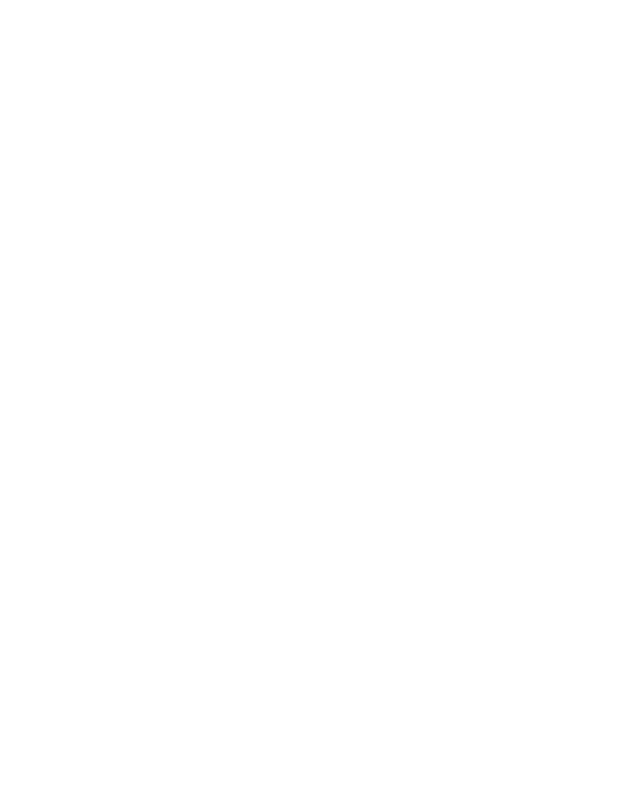
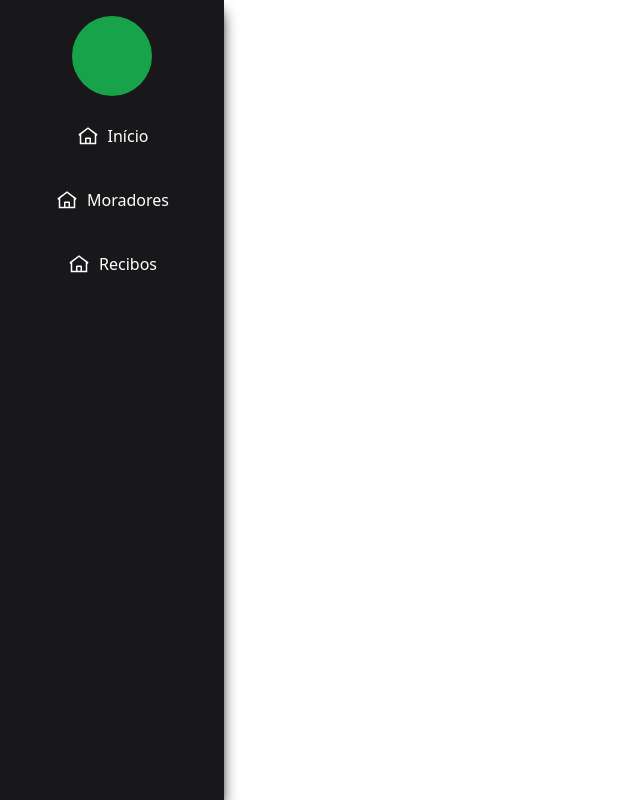
Before and after one commit to DiegoDev1312/dashboard-access, a website: page src/index.html in a window 1280 px wide. Shown: the whole page, without its empty margins (0-640 px from the left). Drawn offline with Linux system fonts and the light colour scheme.

Commit message:
chore: adição do menu principal de navegação

```diff
--- a/src/index.html
+++ b/src/index.html
@@ -7,6 +7,31 @@
     <link href="/dist/output.css" rel="stylesheet">
 </head>
 <body>
-
+    <nav>
+        <div class="menu-area">
+            <div class="bg-green-600 h-20 w-20 rounded-full">
+            </div>
+            <menu class="w-full">
+                <li class="menu-option">
+                    <a class="flex items-center justify-center" href="home">
+                        <img src="/src/images/icons/homeIcon.svg" class="h-6 w-6 mr-2" />
+                        Início
+                    </a>
+                </li>
+                <li class="menu-option">
+                    <a class="flex items-center justify-center" href="home">
+                        <img src="/src/images/icons/homeIcon.svg" class="h-6 w-6 mr-2" />
+                        Moradores
+                    </a>
+                </li>
+                <li class="menu-option">
+                    <a class="flex items-center justify-center" href="home">
+                        <img src="/src/images/icons/homeIcon.svg" class="h-6 w-6 mr-2" />
+                        Recibos
+                    </a>
+                </li>
+            </menu>
+        </div>
+    </nav>
 </body>
 </html>
--- a/src/input.css
+++ b/src/input.css
@@ -3,4 +3,10 @@
 @tailwind utilities;
 
 @layer components {
+    .menu-area {
+        @apply h-screen w-56 bg-zinc-900 flex flex-col items-center pt-4 shadow-lg shadow-black;
+    }
+    .menu-option {
+        @apply hover:bg-green-600 text-center transition-all ease-in duration-200 text-white mt-4 w-full py-3;
+    }
 }
```
Also changed, not shown: dist/output.css, src/images/icons/homeIcon.svg (added).
